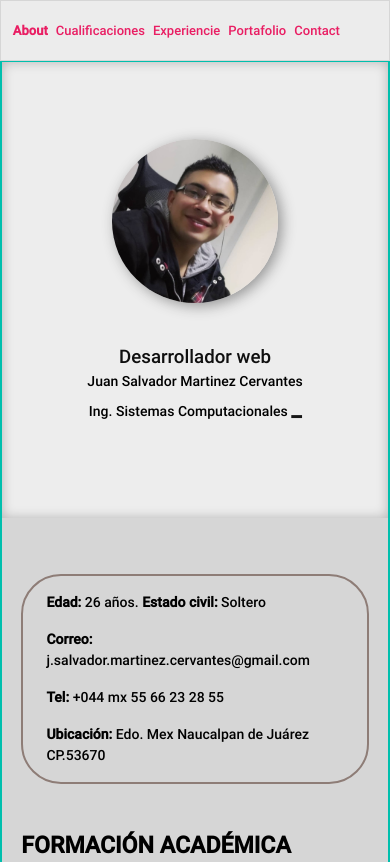
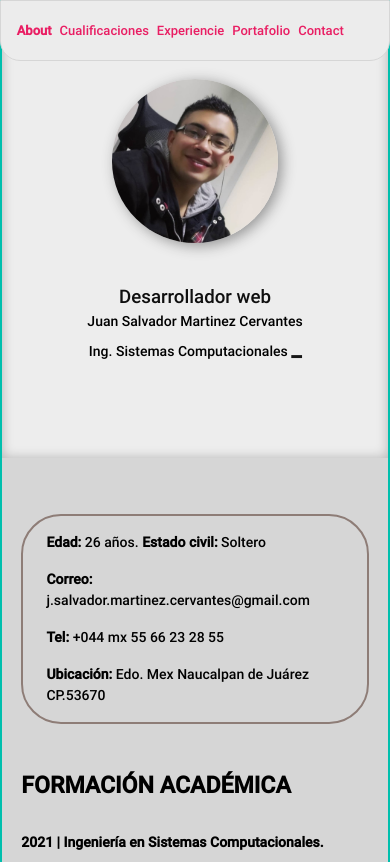
Before and after one commit to JuanSalvadorMC/Juan-Salvador-Martinez-Port, a plain HTML site: page index.html in a window 390 px wide. Shown: the top 862 px of the page. Drawn offline with nearby package versions, Linux system fonts and the light colour scheme; files whose address does not match are found by name.

Commit message:
Actualizacion info

```diff
--- a/index.html
+++ b/index.html
@@ -326,7 +326,7 @@
             caret:'<span class="cursor" ">_</span>',
             typing:function(elm,chr){
                 if (chr.match(/\-trigger/))
-                $('#pow-txt').show().delay(1900).fadeOut(0);
+                $('#pow-txt').show().delay(7900).fadeOut(0);
             }
         });
     </script>
@@ -352,6 +352,31 @@
                 $("#nave-cont").addClass("nave-cont-visible");
             }
         });
+       /* CROLL TOP */
+        $(function () {
+             var $win = $(window);
+
+             $win.scroll(function () {
+                 if ($win.scrollTop() == 0){
+
+            navbar.classList.remove('bar-movil');
+
+                     /* console.log('Scrolled to Page Top'); */
+
+                 } else if ($win.scrollTop() != 0 && $win.height() + $win.scrollTop()
+                                != $(document).height() ) {
+
+                                    navbar.classList.add('bar-movil');
+                     console.log('Scrolled medium');
+
+                 } else if ($win.height() + $win.scrollTop()
+                                == $(document).height()) {
+
+
+                    /*  console.log('Scrolled to Page Bottom'); */
+                 }
+             });
+        });
     </script>
 </body>
 </html><!--
--- a/styles.css
+++ b/styles.css
@@ -682,6 +682,9 @@ body{
     text-align: right;
 }
 
+.bar-movil{
+
+}
 
 
 
@@ -716,7 +719,7 @@ body{
 	.col1 {transition: 4000ms;
         margin: 0;
         width: calc(100% );
-        margin-top: 7.1vh !important;
+        /* margin-top: 7.1vh !important; */
     }
     .col2 {
         width: calc(100% );
@@ -755,8 +758,8 @@ body{
         padding: 1rem 5%;
     }
     .pestanas{
-        padding: 0 2% ;
-        border-radius: 0px;
+        padding: 0 3% ;
+        border-radius: 0px 0px 20px 20px;
         position: fixed;
     }
     .textM p {
@@ -781,6 +784,10 @@ body{
 }
 
 @media screen and (max-width: 500px) {
+    .bar-movil{
+        border-radius: 100px !important;
+        top: 10px !important;
+    }
     .img-slide {
         height: 60vh;
     }
```
